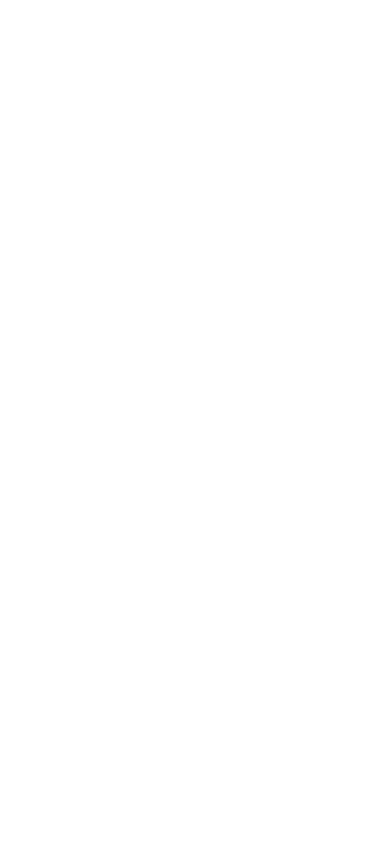
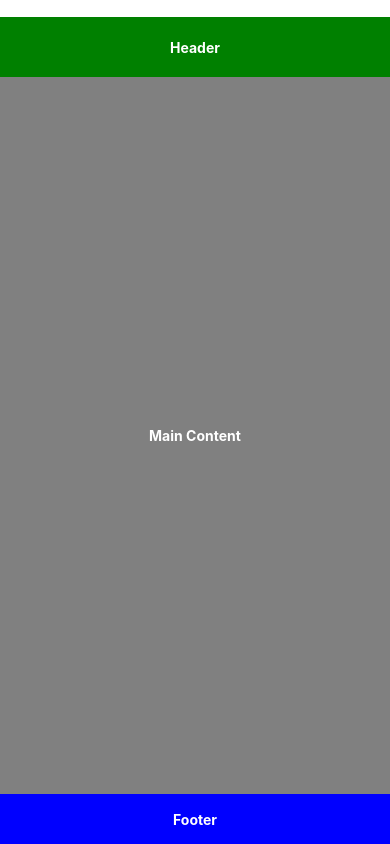
Before and after one commit to Jimenez-1503/MOBILE-first-app, a React Native app: screen / in a window 390 px wide. Built offline with nearby package versions, Linux system fonts and the light colour scheme.

Commit message:
exercicos de flex

```diff
--- a/src/Lista-2 (FlexBox e ViewComponent)/exercicio-5.js
+++ b/src/Lista-2 (FlexBox e ViewComponent)/exercicio-5.js
@@ -18,11 +18,12 @@
 }
 
 const styles = StyleSheet.create({
+
   container: {
-flex:1,
-
+    flex:1,
     gap: 18,
   },
+
   textStyle: {
     color: "white",
     fontWeight: "bold",
@@ -39,4 +40,5 @@
     alignItems: "center",
     justifyContent: "center",
   },
+
 });
--- a/src/Lista-2 (FlexBox e ViewComponent)/exercicio-6.js
+++ b/src/Lista-2 (FlexBox e ViewComponent)/exercicio-6.js
@@ -2,42 +2,51 @@
 
 export default function Exercicio6() {
   return (
-    <View style={styles.container}></View>
+    <View style={styles.container}>
+        <Text style={styles.textStyle}>Exercício 6 — Header, Conteúdo e Footer</Text>
+        <View style={styles.greenBox}>
+            <Text style={styles.textStyle}>Header</Text>
+        </View>
+        <View style={styles.grayBox}>
+            <Text style={styles.textStyle}>Main Content</Text>
+        </View>
+        <View style={styles.blueBox}>
+            <Text style={styles.textStyle}>Footer</Text>
+        </View>
+    </View>
 
   )
 }
 
 const styles = StyleSheet.create({
   container: {
-    alignItems: "center",
-    justifyContent: "center",
     flex: 1,
-    gap: 18,
   },
+
   textStyle: {
     color: "white",
     fontWeight: "bold",
   },
-  redBox: {
-    height: 80,
-    width: 80,
 
-    backgroundColor: "red",
-    alignItems: "center",
-    justifyContent: "center",
-  },
   greenBox: {
-    height: 80,
-    width: 80,
+    height: 60,
     backgroundColor: "green",
     alignItems: "center",
     justifyContent: "center",
   },
+
+  grayBox: {
+    flex: 1,
+    backgroundColor: "gray",
+    alignItems: "center",
+    justifyContent: "center",
+  },
+
   blueBox: {
-    height: 80,
-    width: 80,
+    height: 50,
     backgroundColor: "blue",
     alignItems: "center",
     justifyContent: "center",
   },
+
 });
```
